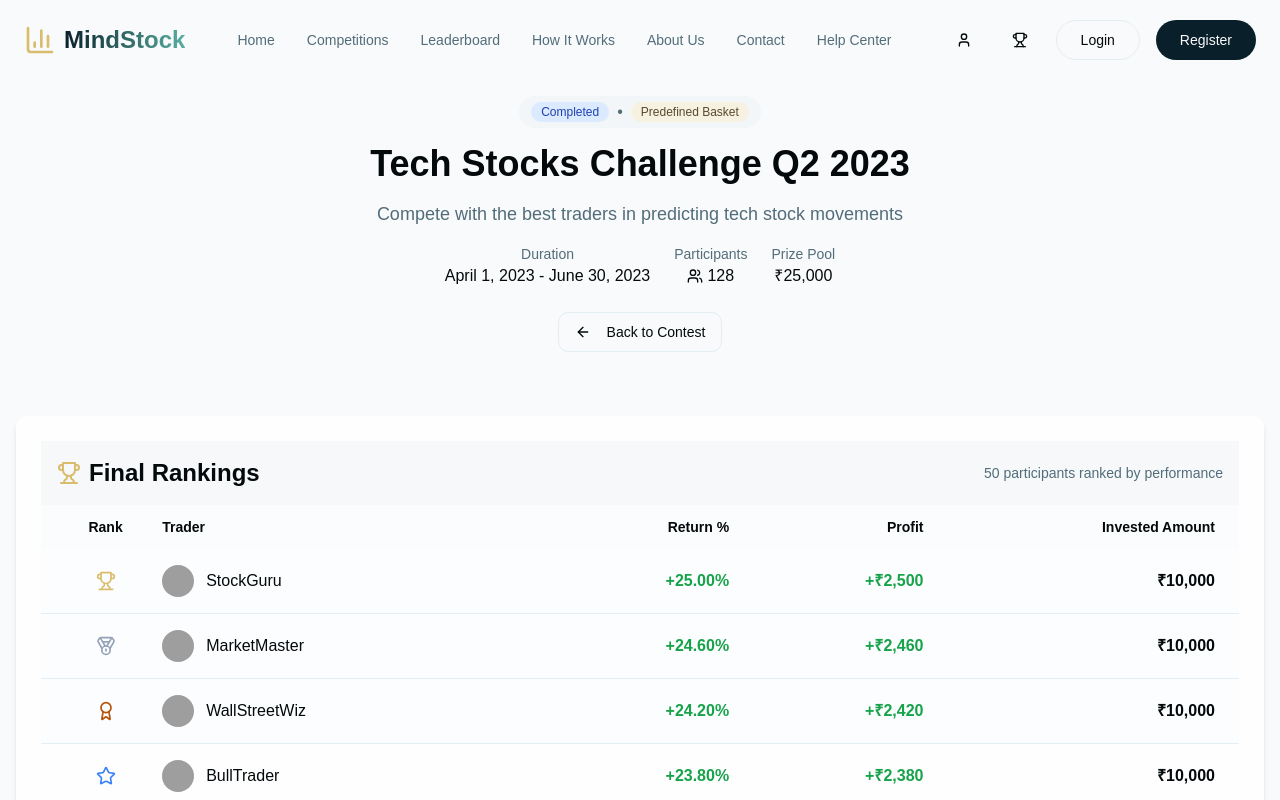
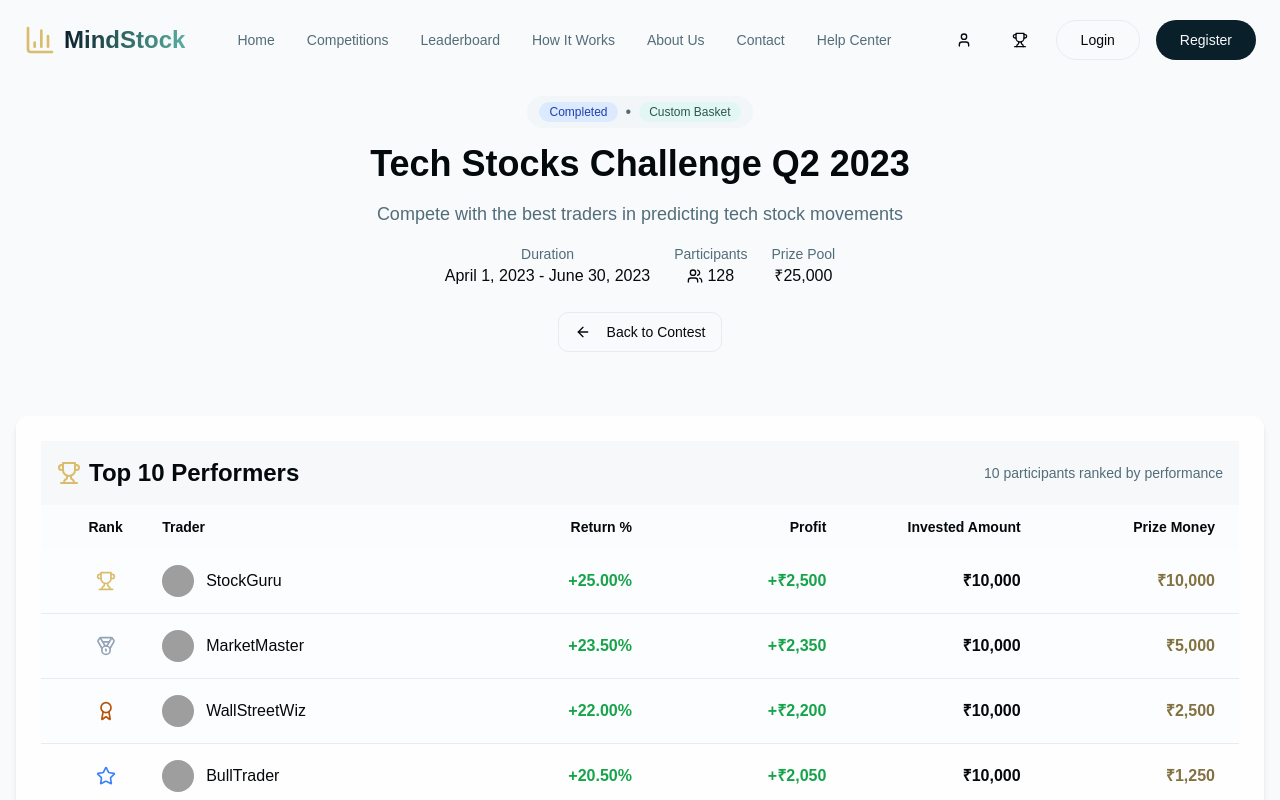
Before and after one commit to appydam/mind-stock-gaming, a React (Vite) app: page /contest-leaderboard/comp-1 in a window 1280 px wide. Shown: the top 800 px of the page. Built offline with nearby package versions, Linux system fonts and the light colour scheme; grey boxes are pictures that could not be loaded.

Commit message:
Update featured competitions and leaderboard
- Update one custom basket contest to be closed.
- Show only top 10 people in leaderboard sorted on the average return.
- Show prize money in the leaderboard.

```diff
--- a/src/pages/ContestLeaderboard.tsx
+++ b/src/pages/ContestLeaderboard.tsx
@@ -18,6 +18,7 @@ interface ContestParticipant {
   investedAmount: number;
   isCurrentUser: boolean;
   avatar?: string;
+  prize?: number; // Prize money
 }
 
 interface ContestDetails {
@@ -48,18 +49,33 @@ const ContestLeaderboard = () => {
         // Mock contest details
         const mockContestDetails: ContestDetails = {
           id: contestId || "contest-1",
-          name: "Tech Stocks Challenge Q2 2023",
+          name: contestId === "comp-2" ? "Banking Sector Prediction" : "Tech Stocks Challenge Q2 2023",
           status: "completed",
-          description: "Compete with the best traders in predicting tech stock movements",
+          description: contestId === "comp-2" ?
+            "Will banking stocks go up or down? See who predicted correctly." :
+            "Compete with the best traders in predicting tech stock movements",
           startDate: "2023-04-01",
           endDate: "2023-06-30",
           participantCount: 128,
-          prizePool: 25000,
-          type: "predefined"
+          prizePool: contestId === "comp-2" ? 35000 : 25000,
+          type: contestId === "comp-2" ? "predefined" : "custom"
         };
 
-        // Mock participants data
-        const mockParticipants: ContestParticipant[] = Array.from({ length: 50 }, (_, i) => ({
+        // Mock participants data - only top 10 sorted by return
+        // Calculate prize distribution with exponential decay
+        const totalPrize = mockContestDetails.prizePool;
+        const mockParticipants: ContestParticipant[] = Array.from({ length: 10 }, (_, i) => {
+          // Calculate prize money with exponential decay
+          // First place gets 40%, second 20%, third 10%, etc.
+          let prizeMoney = 0;
+          if (i === 0) prizeMoney = totalPrize * 0.4;      // 40% for 1st
+          else if (i === 1) prizeMoney = totalPrize * 0.2; // 20% for 2nd
+          else if (i === 2) prizeMoney = totalPrize * 0.1; // 10% for 3rd
+          else if (i === 3) prizeMoney = totalPrize * 0.05; // 5% for 4th
+          else if (i === 4) prizeMoney = totalPrize * 0.025; // 2.5% for 5th
+          else if (i < 10) prizeMoney = totalPrize * 0.01; // 1% for 6th-10th
+
+          return {
             id: `participant-${i+1}`,
             userId: `user-${i+1}`,
             username: i === 0 ? "StockGuru" :
@@ -68,12 +84,14 @@ const ContestLeaderboard = () => {
                      i === 3 ? "BullTrader" :
                      `Trader${i+1}`,
             rank: i + 1,
-          return: 25 - (i * 0.4), // Decreasing returns
-          profit: (10000 * (25 - (i * 0.4))) / 100,
+            return: 25 - (i * 1.5), // Decreasing returns with bigger gaps
+            profit: (10000 * (25 - (i * 1.5))) / 100,
             investedAmount: 10000,
             isCurrentUser: i === 4, // Make the 5th user the current user
-          avatar: i < 10 ? `/avatars/avatar-${i+1}.png` : undefined
-        }));
+            avatar: i < 10 ? `/avatars/avatar-${i+1}.png` : undefined,
+            prize: Math.round(prizeMoney) // Rounded prize money
+          };
+        });
 
         setContestDetails(mockContestDetails);
         setParticipants(mockParticipants);
@@ -173,7 +191,7 @@ const ContestLeaderboard = () => {
                 <div className="p-4 bg-secondary/70 flex flex-col sm:flex-row justify-between items-center">
                   <h2 className="text-2xl font-bold flex items-center mb-2 sm:mb-0">
                     <Trophy className="h-6 w-6 mr-2 text-gold-500" />
-                    Final Rankings
+                    Top 10 Performers
                   </h2>
                   <div className="text-sm text-muted-foreground">
                     {participants.length} participants ranked by performance
@@ -183,10 +201,11 @@ const ContestLeaderboard = () => {
                 {/* Desktop Table Header */}
                 <div className="hidden md:grid md:grid-cols-12 gap-4 py-3 px-6 bg-secondary/30 text-sm font-semibold">
                   <div className="col-span-1 text-center">Rank</div>
-                  <div className="col-span-4">Trader</div>
+                  <div className="col-span-3">Trader</div>
                   <div className="col-span-2 text-right">Return %</div>
                   <div className="col-span-2 text-right">Profit</div>
-                  <div className="col-span-3 text-right">Invested Amount</div>
+                  <div className="col-span-2 text-right">Invested Amount</div>
+                  <div className="col-span-2 text-right">Prize Money</div>
                 </div>
 
                 {/* Table Content */}
@@ -206,7 +225,7 @@ const ContestLeaderboard = () => {
                       </div>
 
                       {/* Trader */}
-                      <div className="col-span-1 md:col-span-4 flex items-center">
+                      <div className="col-span-1 md:col-span-3 flex items-center">
                         <div className="w-8 h-8 rounded-full bg-secondary flex items-center justify-center mr-3">
                           {participant.avatar ? (
                             <img src={participant.avatar} alt={participant.username} className="w-8 h-8 rounded-full" />
@@ -254,10 +273,21 @@ const ContestLeaderboard = () => {
                       </div>
 
                       {/* Invested Amount (desktop) */}
-                      <div className="hidden md:block md:col-span-3 text-right self-center">
+                      <div className="hidden md:block md:col-span-2 text-right self-center">
                         <div className="font-semibold">
                           ₹{participant.investedAmount.toLocaleString()}
                         </div>
+                      </div>
+
+                      {/* Prize Money (desktop) */}
+                      <div className="hidden md:block md:col-span-2 text-right self-center">
+                        {participant.prize ? (
+                          <div className="font-semibold text-gold-700">
+                            ₹{participant.prize.toLocaleString()}
+                          </div>
+                        ) : (
+                          <div className="text-muted-foreground">-</div>
+                        )}
                       </div>
                     </div>
                   ))}
--- a/src/pages/Index.tsx
+++ b/src/pages/Index.tsx
@@ -32,9 +32,9 @@ const Index = () => {
       entryFee: 50,
       maxParticipants: 1000,
       currentParticipants: 879,
-      status: "open" as const,
+      status: "closed" as const, // Changed from "open" to "closed"
       prizePool: 35000,
-      deadline: new Date(Date.now() + 12 * 60 * 60 * 1000).toISOString(), // 12 hours from now
+      deadline: new Date(Date.now() - 12 * 60 * 60 * 1000).toISOString(), // 12 hours ago (to make sense with closed status)
       type: "predefined" as const
     },
     {
```
Lines whose indentation alone changed are shown as unchanged.
